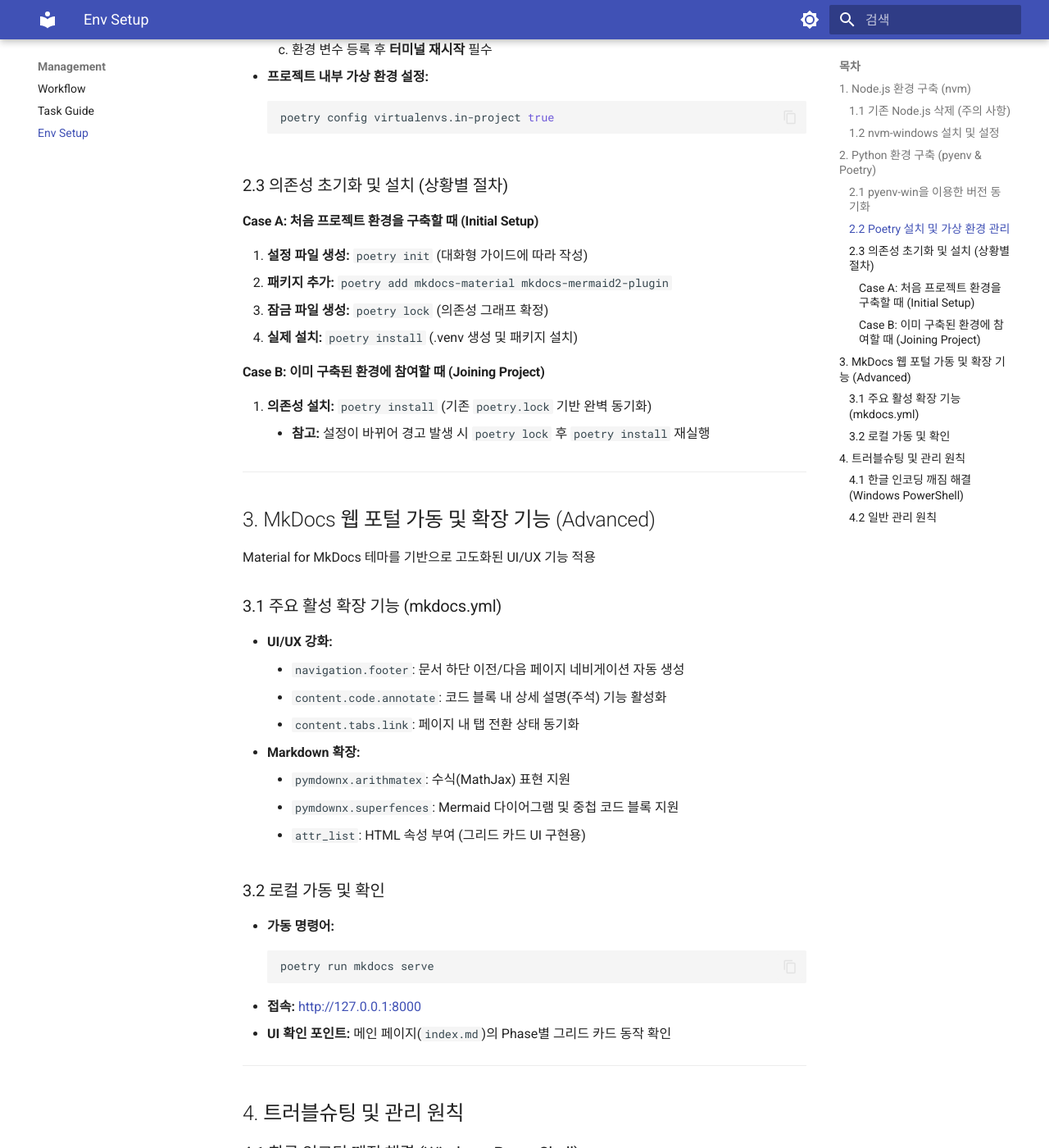
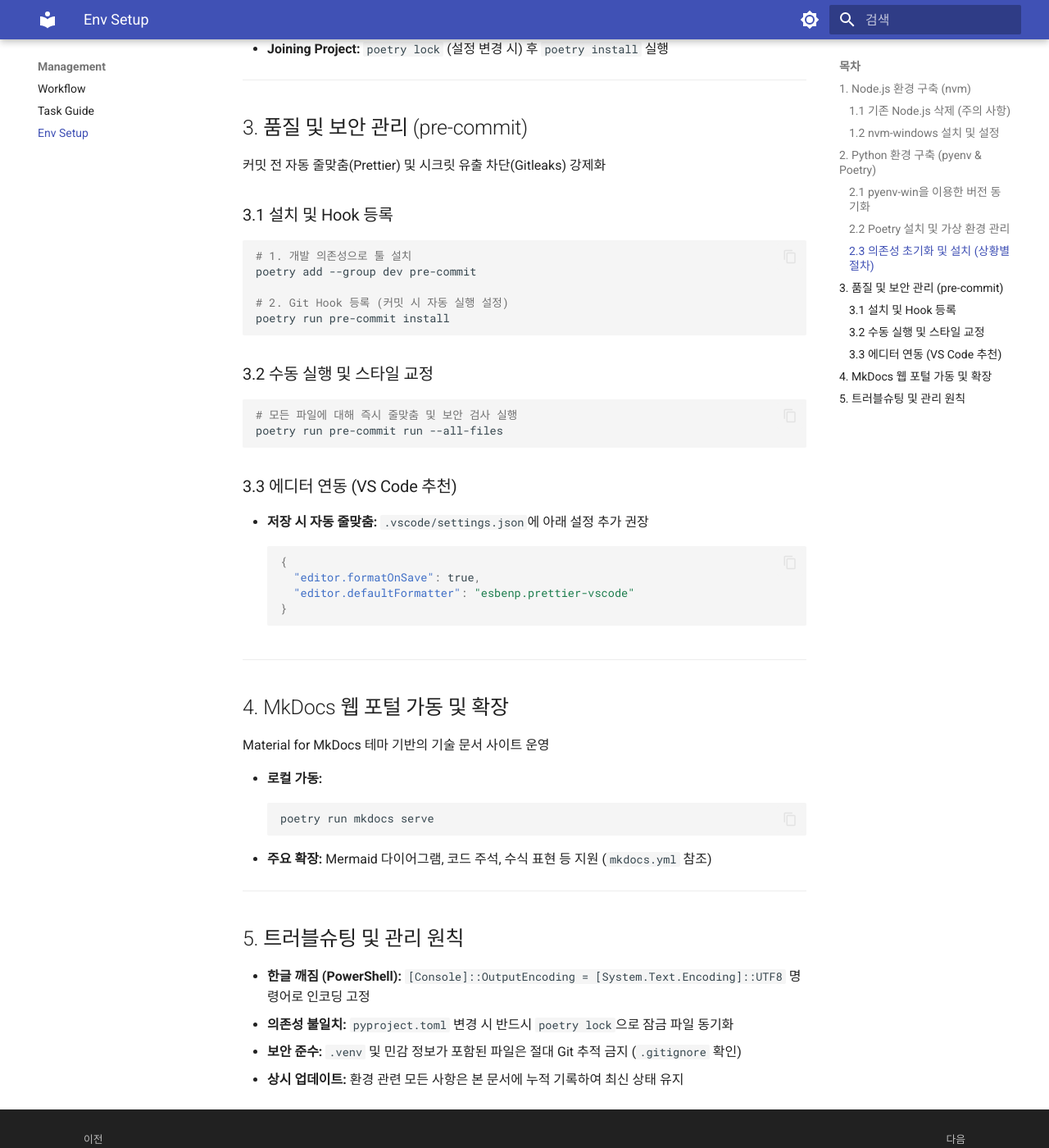
Before and after one commit to ksj686/cloud_infra, an MkDocs documentation site: the page built from docs/ENVIRONMENT_SETUP.md, in a window 1280 px wide and 1400 px high, scrolled down 1795 px. Shown: the whole window at 82% size. Built offline with MkDocs 1.6.1 and Material for MkDocs 9.7.7, drawn with Linux system fonts in a browser that asks for light colours; some of the changed text lies outside the part shown.

Commit message:
refactor: pre-commit 도입 및 품질 관리 자동화 체계 구축  - Prettier 연동을 통한 마크다운 및 설정 파일 자동 줄맞춤 강제화  - Gitleaks를 통한 시크릿 유출 차단 훅 통합  - ENVIRONMENT_SETUP 가이드 내 설치 및 VS Code 연동 지침 추가   - 2026-04-07 기준 의사결정 로그 및 CHANGELOG 업데이트

````diff
--- a/docs/CHANGELOG.md
+++ b/docs/CHANGELOG.md
@@ -18,6 +18,12 @@
 - **최신성 유지:** 루트의 `CHANGELOG.md`는 최신 이력 위주로 관리함.
 
 ---
+
+## [품질 관리 자동화 및 환경 가이드 고도화]
+| 날짜 | 분류 | 수정 내용 | 수정 파일 |
+| :--- | :--- | :--- | :--- |
+| 2026-04-07 | `⚙️ Refactor` | `pre-commit` 연동을 통한 커밋 시 자동 줄맞춤(Prettier) 및 보안 스캔 강제화 | `.pre-commit-config.yaml`, `docs/ENVIRONMENT_SETUP.md` |
+| 2026-04-07 | `📝 Docs` | VS Code 저장 시 자동 줄맞춤 설정 및 트러블슈팅(인코딩 등) 지침 상세화 | `docs/ENVIRONMENT_SETUP.md` |
 
 ## [MkDocs UI/UX 고도화 및 그리드 UI 적용]
 | 날짜 | 분류 | 수정 내용 | 수정 파일 |
--- a/docs/ENVIRONMENT_SETUP.md
+++ b/docs/ENVIRONMENT_SETUP.md
@@ -1,6 +1,6 @@
 # Project Environment Setup Guide
 
-본 문서는 프로젝트 가동을 위한 Python(Poetry), Node.js(nvm) 기반 개발 환경 구축 지침 및 가상 환경 관리 절차 정리
+본 문서는 프로젝트 가동을 위한 Python(Poetry), Node.js(nvm) 기반 개발 환경 구축 지침 및 품질 관리(pre-commit) 절차 정리
 
 ---
 
@@ -31,15 +31,9 @@
 ### 2.1 pyenv-win을 이용한 버전 동기화
 - **공식 PowerShell 설치 (권장):**
     ```powershell
-    # 1. 설치 스크립트 다운로드 및 실행 (설치 후 창이 닫힐 수 있으나 정상 설치됨)
     Invoke-WebRequest -UseBasicParsing -Uri "https://raw.githubusercontent.com/pyenv-win/pyenv-win/master/pyenv-win/install-pyenv-win.ps1" -OutFile "./install-pyenv-win.ps1"; &"./install-pyenv-win.ps1"
-
-    # 2. (선택 사항) 창 종료를 원치 않는 경우 자식 셸에서 실행
-    powershell -NoProfile -Command "& {Invoke-WebRequest -UseBasicParsing -Uri 'https://raw.githubusercontent.com/pyenv-win/pyenv-win/master/pyenv-win/install-pyenv-win.ps1' -OutFile './install-pyenv-win.ps1'; &'./install-pyenv-win.ps1'}"
     ```
-- **중요 사전 설정 (Windows 10/11 필수):**
-    - **앱 실행 별칭 비활성화:** 설정 > 앱 > 앱 실행 별칭(App Execution Aliases)에서 `python.exe` 및 `python3.exe` (Microsoft Store용) 항목을 모두 **'켬'에서 '끔'**으로 변경 (명령어 충돌 방지)
-- **환경 변수 반영:** 설치 완료 후 **반드시 모든 터미널 창을 닫고 다시 시작**해야 `pyenv` 명령어를 인식함.
+- **중요 사전 설정:** '앱 실행 별칭'에서 `python.exe`, `python3.exe`를 모두 **'끔'**으로 변경하여 명령어 충돌 방지
 - **버전 적용:**
     ```bash
     # .python-version 파일에 명시된 버전과 일치화
@@ -48,74 +42,64 @@
     ```
 
 ### 2.2 Poetry 설치 및 가상 환경 관리
-- **공식 PowerShell 설치:**
+- **Poetry 설치:**
     ```powershell
     (Invoke-WebRequest -Uri https://install.python-poetry.org -UseBasicParsing).Content | python -
     ```
-- **PATH 등록 및 재시작 (중요):**
-    1. 설치 로그 하단 `Add ... to your PATH` 경로를 시스템 `Path` 최상단에 직접 등록
-    2. 일반적으로 `%AppData%\Python\Scripts` 또는 `%USERPROFILE%\AppData\Roaming\Python\Scripts`에 위치함
-    3. 환경 변수 등록 후 **터미널 재시작** 필수
+- **PATH 등록 (CRITICAL):** 설치 로그 하단의 **`Add ... to your PATH`** 뒤에 표시된 **절대 경로**를 시스템 환경 변수 `Path` 최상단에 직접 등록 필수
 - **프로젝트 내부 가상 환경 설정:**
     ```bash
     poetry config virtualenvs.in-project true
     ```
 
 ### 2.3 의존성 초기화 및 설치 (상황별 절차)
-
-#### Case A: 처음 프로젝트 환경을 구축할 때 (Initial Setup)
-1. **설정 파일 생성:** `poetry init` (대화형 가이드에 따라 작성)
-2. **패키지 추가:** `poetry add mkdocs-material mkdocs-mermaid2-plugin`
-3. **잠금 파일 생성:** `poetry lock` (의존성 그래프 확정)
-4. **실제 설치:** `poetry install` (.venv 생성 및 패키지 설치)
-
-#### Case B: 이미 구축된 환경에 참여할 때 (Joining Project)
-1. **의존성 설치:** `poetry install` (기존 `poetry.lock` 기반 완벽 동기화)
-    - **참고:** 설정이 바뀌어 경고 발생 시 `poetry lock` 후 `poetry install` 재실행
+- **Initial Setup:** `poetry init` 후 `poetry add mkdocs-material mkdocs-mermaid2-plugin` 실행
+- **Joining Project:** `poetry lock` (설정 변경 시) 후 `poetry install` 실행
 
 ---
 
-## 3. MkDocs 웹 포털 가동 및 확장 기능 (Advanced)
-Material for MkDocs 테마를 기반으로 고도화된 UI/UX 기능 적용
+## 3. 품질 및 보안 관리 (pre-commit)
+커밋 전 자동 줄맞춤(Prettier) 및 시크릿 유출 차단(Gitleaks) 강제화
 
-### 3.1 주요 활성 확장 기능 (mkdocs.yml)
-- **UI/UX 강화:**
-    - `navigation.footer`: 문서 하단 이전/다음 페이지 네비게이션 자동 생성
-    - `content.code.annotate`: 코드 블록 내 상세 설명(주석) 기능 활성화
-    - `content.tabs.link`: 페이지 내 탭 전환 상태 동기화
-- **Markdown 확장:**
-    - `pymdownx.arithmatex`: 수식(MathJax) 표현 지원
-    - `pymdownx.superfences`: Mermaid 다이어그램 및 중첩 코드 블록 지원
-    - `attr_list`: HTML 속성 부여 (그리드 카드 UI 구현용)
+### 3.1 설치 및 Hook 등록
+```bash
+# 1. 개발 의존성으로 툴 설치
+poetry add --group dev pre-commit
 
-### 3.2 로컬 가동 및 확인
-- **가동 명령어:**
+# 2. Git Hook 등록 (커밋 시 자동 실행 설정)
+poetry run pre-commit install
+```
+
+### 3.2 수동 실행 및 스타일 교정
+```bash
+# 모든 파일에 대해 즉시 줄맞춤 및 보안 검사 실행
+poetry run pre-commit run --all-files
+```
+
+### 3.3 에디터 연동 (VS Code 추천)
+- **저장 시 자동 줄맞춤:** `.vscode/settings.json`에 아래 설정 추가 권장
+    ```json
+    {
+      "editor.formatOnSave": true,
+      "editor.defaultFormatter": "esbenp.prettier-vscode"
+    }
+    ```
+
+---
+
+## 4. MkDocs 웹 포털 가동 및 확장
+Material for MkDocs 테마 기반의 기술 문서 사이트 운영
+
+- **로컬 가동:**
     ```bash
     poetry run mkdocs serve
     ```
-- **접속:** [http://127.0.0.1:8000](http://127.0.0.1:8000)
-- **UI 확인 포인트:** 메인 페이지(`index.md`)의 Phase별 그리드 카드 동작 확인
+- **주요 확장:** Mermaid 다이어그램, 코드 주석, 수식 표현 등 지원 (`mkdocs.yml` 참조)
 
 ---
 
-## 4. 트러블슈팅 및 관리 원칙
-
-### 4.1 한글 인코딩 깨짐 해결 (Windows PowerShell)
-Windows 환경의 PowerShell에서 한국어 문자가 포함된 파일 내용이나 명령어 결과가 깨지는 경우 다음 중 하나를 수행함.
-- **임시 해결:** 현재 터미널 세션에서 아래 명령어 실행
-    ```powershell
-    [Console]::OutputEncoding = [System.Text.Encoding]::UTF8; $OutputEncoding = [System.Text.Encoding]::UTF8
-    ```
-- **영구 해결:** Windows 설정 > 시간 및 언어 > 언어 및 지역 > 관리 언어 설정 > 'Beta: 세계 언어 지원을 위해 Unicode UTF-8 사용' 옵션 활성화 후 재부팅 권장.
-- **Git 설정:** 파일명, 커밋 메시지, 로그 출력 깨짐 방지를 위해 아래 명령어 실행.
-    ```bash
-    git config --global core.quotepath false
-    git config --global i18n.commitEncoding utf-8
-    git config --global i18n.logOutputEncoding utf-8
-    ```
-
-### 4.2 일반 관리 원칙
-- **의존성 불일치 경고:** `pyproject.toml changed significantly...` 발생 시 `poetry lock` 명령어로 잠금 파일 갱신 필수
-- **.venv 푸시 금지:** 로컬 경로가 포함된 가상 환경 폴더는 절대 Git에 커밋하지 않음 (`.gitignore` 확인)
-- **명령어 미인식:** 시스템 환경 변수 등록 후 반드시 **터미널 재시작** 필수
-- **상시 업데이트:** 환경 관련 모든 특이 사항은 본 문서에 누적 기록하여 최신 상태 유지
+## 5. 트러블슈팅 및 관리 원칙
+- **한글 깨짐 (PowerShell):** `[Console]::OutputEncoding = [System.Text.Encoding]::UTF8` 명령어로 인코딩 고정
+- **의존성 불일치:** `pyproject.toml` 변경 시 반드시 `poetry lock`으로 잠금 파일 동기화
+- **보안 준수:** `.venv` 및 민감 정보가 포함된 파일은 절대 Git 추적 금지 (`.gitignore` 확인)
+- **상시 업데이트:** 환경 관련 모든 사항은 본 문서에 누적 기록하여 최신 상태 유지
--- a/docs/PROJECT_WORKFLOW.md
+++ b/docs/PROJECT_WORKFLOW.md
@@ -56,3 +56,4 @@
 - **[2026-03-31] 문서화 도구:** MkDocs Material 도입 (엔지니어링 톤 유지)
 - **[2026-04-01] 소스 관리 전략:** 분석용 소스(`lecture/`)를 `docs/` 하위에 두되 웹 메뉴에서는 제외하여 루트를 정결하게 유지
 - **[2026-04-06] 데이터 보존 전략:** 컨테이너 데이터 유실 방지 및 백업 가시성 확보를 위해 호스트 물리 귀속(Bind Mount) 방식 필수 원칙 수립
+- **[2026-04-07] 품질 관리 자동화:** 커밋 전 자동 줄맞춤(Prettier) 및 보안 스캔(Gitleaks)을 위한 `pre-commit` 프레임워크 전면 도입 결정
````
Also changed, not shown: .pre-commit-config.yaml (added, +32 -0 lines).
